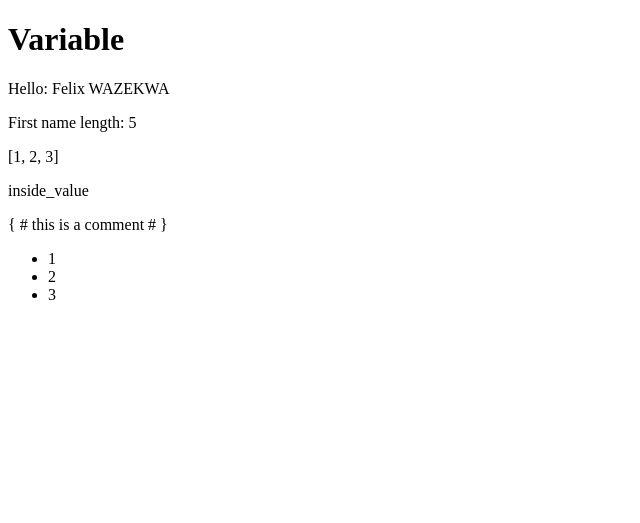
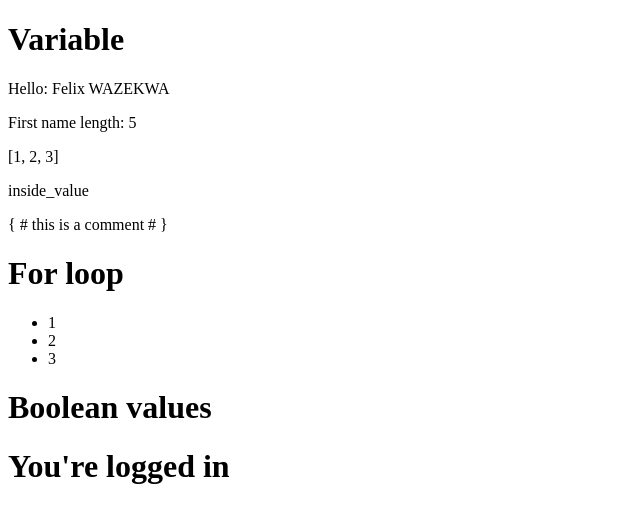
Before and after one commit to felixdusengimana/python-django-web-development, a Django app: page /my_app/variable/ in a window 1280 px wide. Shown: the top 523 px of the page, without its empty margins (0-640 px from the left). Run offline with Django 4.2, Linux system fonts and the light colour scheme.

Commit message:
using tags with jinja

```diff
--- a/04 Templates/template_study/my_app/templates/my_app/variable.html
+++ b/04 Templates/template_study/my_app/templates/my_app/variable.html
@@ -13,10 +13,18 @@
      <p>{ # this is a comment # }</p>
 
     {#     for loops#}
+    <h1>For loop</h1>
      <ul class="active">
          {% for item in some_list %}
       <li>{{ item }}</li>
      {% endfor %}
      </ul>
+
+     <h1>Boolean values</h1>
+      {% if logged_in %}
+          <h1>Welcome to the site</h1>
+      {% else %}
+          <h1>You're logged in</h1>
+      {% endif %}
 </body>
 </html>
```
